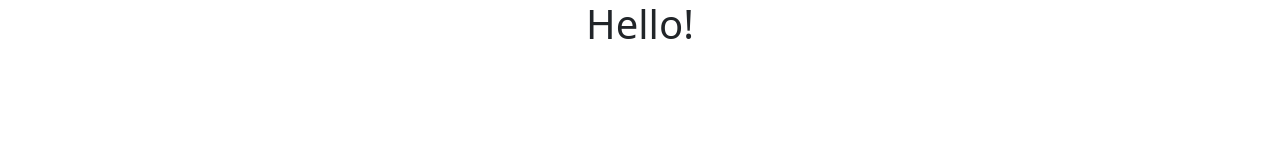
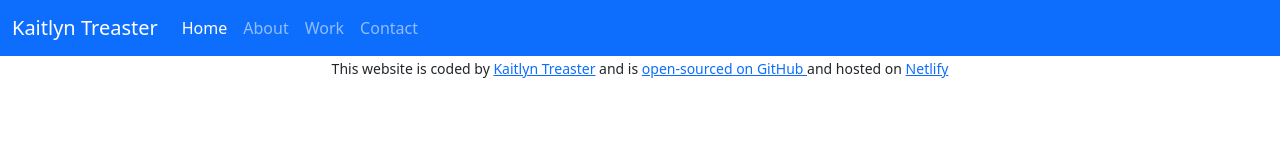
Before and after one commit to kaitlyn-treaster/portfolio-project, a plain HTML site: page about.html in a window 1280 px wide. Drawn offline with nearby package versions, Linux system fonts and the light colour scheme.

Commit message:
Adding footer into files

```diff
--- a/about.html
+++ b/about.html
@@ -20,6 +20,39 @@
     <title>Kaitlyn Treaster - About</title>
 </head>
 <body>
-    <h1>Hello!</h1>
+    <nav class="navbar navbar-expand-lg navbar-dark bg-primary">
+        <div class="container-fluid">
+          <a class="navbar-brand" href="#">Kaitlyn Treaster</a>
+          <button class="navbar-toggler" type="button" data-bs-toggle="collapse" data-bs-target="#navbarSupportedContent" aria-controls="navbarSupportedContent" aria-expanded="false" aria-label="Toggle navigation">
+            <span class="navbar-toggler-icon"></span>
+          </button>
+          <div class="collapse navbar-collapse" id="navbarSupportedContent">
+            <ul class="navbar-nav me-auto mb-2 mb-lg-0">
+              <li class="nav-item">
+                <a class="nav-link active" aria-current="page" href="/">Home</a>
+              </li>
+              <li class="nav-item">
+                <a class="nav-link" href="about.html">About</a>
+              </li>
+              <li class="nav-item">
+                <a class="nav-link" href="work.html">Work</a>
+              </li>
+              <li class="nav-item">
+                <a class="nav-link" href="contact.html">Contact</a>
+              </li>
+            </ul>
+          </div>
+        </div>
+    </nav>
+    <footer>
+        <small>
+          This website is coded by
+          <a href="https://www.linkedin.com/in/kaitlyn-treaster/">Kaitlyn Treaster</a>
+          and is
+          <a href="https://github.com/kaitlyn-treaster/portfolio-project">open-sourced on GitHub </a>
+          and hosted on
+          <a href="https://laughing-goldstine-14d226.netlify.app">Netlify</a>
+        </small>
+      </footer>
 </body>
 </html>
--- a/src/styles.css
+++ b/src/styles.css
@@ -9,3 +9,7 @@ h3 {
 img {
     max-width: 70%;
 }
+
+footer {
+    text-align: center;
+}
```
Also changed, not shown: contact.html (+34 -1 lines), index.html (+17 -26 lines), work.html (+34 -1 lines).
